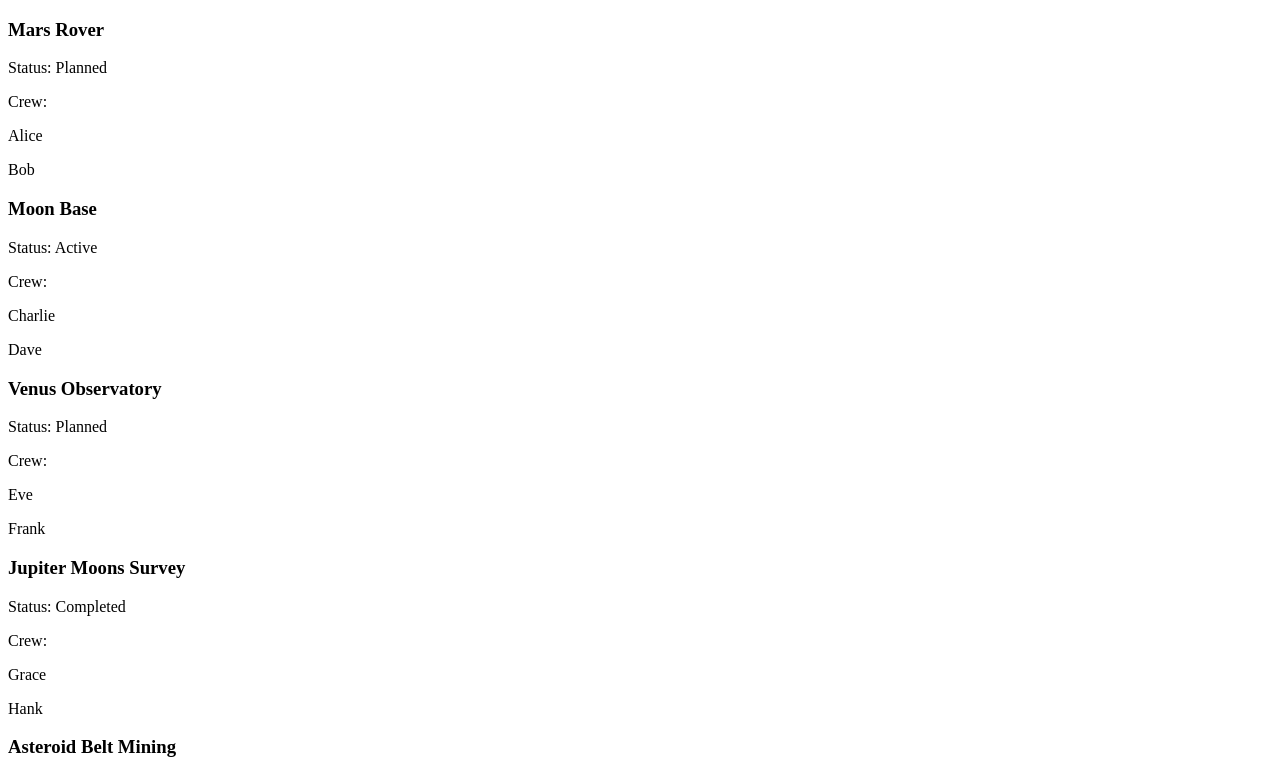
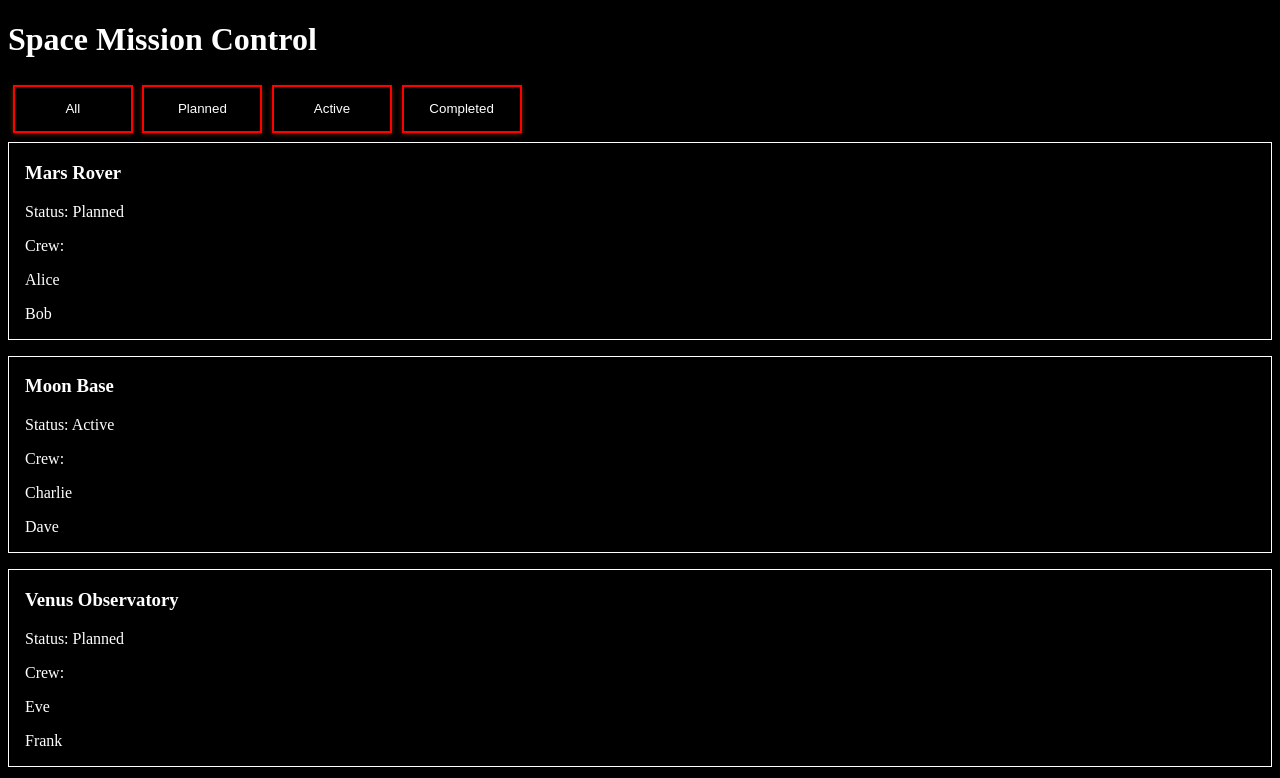
Before and after one commit to brandonholderman/Springboard, a React (Vite) app in the folder React/Component_Design/space-mission-control/: page / in a window 1280 px wide. Shown: the top 778 px of the page. Built offline with nearby package versions, Linux system fonts and the light colour scheme.

Commit message:
transferred changes from work. Working througn the filter functionality

```diff
--- a/React/Component_Design/space-mission-control/src/App.jsx
+++ b/React/Component_Design/space-mission-control/src/App.jsx
@@ -18,6 +18,9 @@ function App () {
 
 	return (
 		<>
+		<header>
+			<h1>Space Mission Control</h1>
+		</header>
 			<MissionControl missions={INITIAL_MISSIONS} />
 		</>
 	);
--- a/React/Component_Design/space-mission-control/src/MissionCard.css
+++ b/React/Component_Design/space-mission-control/src/MissionCard.css
@@ -1,3 +1,9 @@
+.mission-card {
+    border: 0.1rem solid white;
+    margin-bottom: 1rem;
+    padding-left: 1rem;
+}
+
 .crew-list {
     display: inline;
 }
--- a/React/Component_Design/space-mission-control/src/MissionCard.jsx
+++ b/React/Component_Design/space-mission-control/src/MissionCard.jsx
@@ -1,4 +1,5 @@
 import { useState } from 'react'
+import MissionAction from "./MissionAction";
 import './MissionCard.css'
 
 function MissionCard({ id, name, status, crew }) {
@@ -10,6 +11,9 @@ function MissionCard({ id, name, status, crew }) {
             <div className='crew-list'>
                 Crew: {crew.map((c, i) => <p key={i}>{c}</p>)}
             </div>
+            <div>
+                <MissionAction />
+            </div>
         </div>
     )
 }
--- a/React/Component_Design/space-mission-control/src/MissionControl.jsx
+++ b/React/Component_Design/space-mission-control/src/MissionControl.jsx
@@ -1,6 +1,5 @@
 import { useState } from 'react'
 import MissionCard from "./MissionCard";
-import MissionAction from "./MissionAction";
 import MissionFilter from "./MissionFilter";
 import './MissionControl.css'
 
@@ -11,13 +10,10 @@ function MissionControl({ missions }) {
 
     return (
         <div>
+            <MissionFilter status={missionList.map(mission => mission.status)}/>
             {missionList.map(mission => (
                 <MissionCard key={mission.id} id={mission.id} name={mission.name} status={mission.status} crew={mission.crew}/>
             ))}
-            <div>
-                <MissionFilter />
-                <MissionAction />
-            </div>
         </div>
     )
 }
--- a/React/Component_Design/space-mission-control/src/MissionFilter.css
+++ b/React/Component_Design/space-mission-control/src/MissionFilter.css
@@ -0,0 +1,10 @@
+.filter-button {
+    background-color: black;
+    color: white;
+    width: 7.5rem;
+    height: 3rem;
+    border: 0.15rem solid red;
+    box-shadow: 0 0.1rem 0.3rem rgba(255, 94, 0, 0.4);
+    margin: 0.3rem;
+    margin-bottom: 0.6rem;
+}
--- a/React/Component_Design/space-mission-control/src/MissionFilter.jsx
+++ b/React/Component_Design/space-mission-control/src/MissionFilter.jsx
@@ -3,9 +3,29 @@ import './MissionFilter.css'
 
 function MissionFilter() {
 
+    function showAll() {
+
+    }
+
+    function showPlanned() {
+
+    }
+
+    function showActive() {
+
+    }
+
+    function showCompleted() {
+
+    }
+
     return (
-        <>
-        </>
+        <div className='filter-container'>
+            <button className='filter-button'>All</button>
+            <button className='filter-button'>Planned</button>
+            <button className='filter-button'>Active</button>
+            <button className='filter-button'>Completed</button>
+        </div>
     )
 }
 
--- a/React/Component_Design/space-mission-control/src/index.css
+++ b/React/Component_Design/space-mission-control/src/index.css
@@ -0,0 +1,4 @@
+body {
+    background-color: black;
+    color: white;
+}
```
